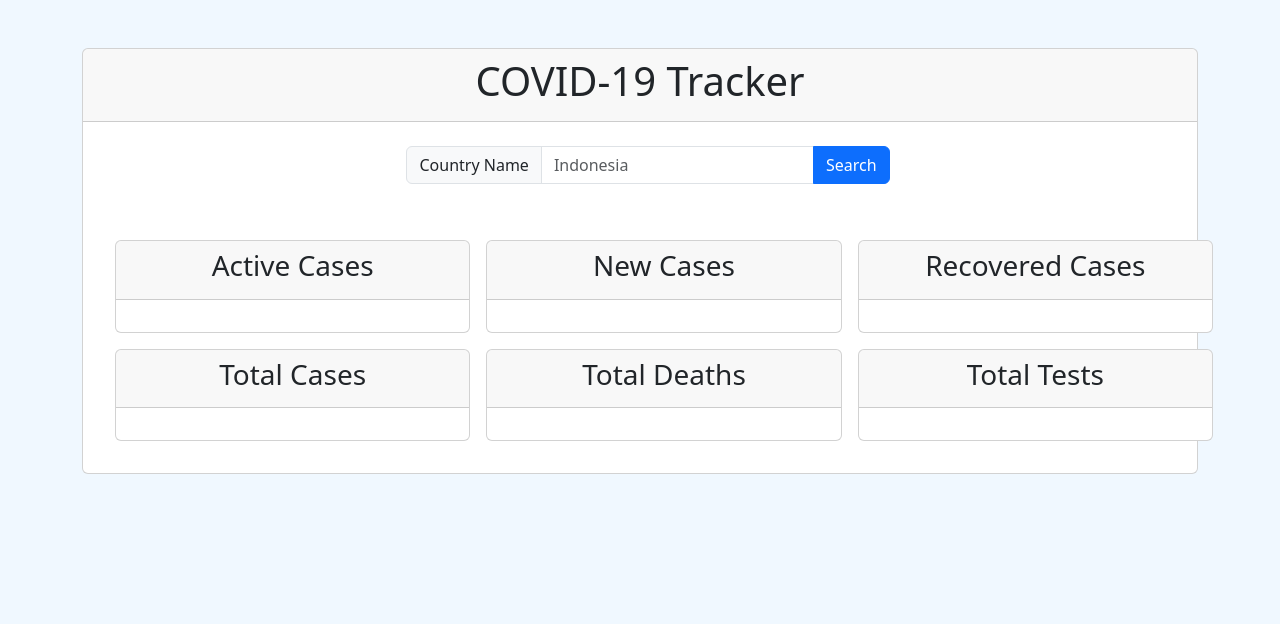
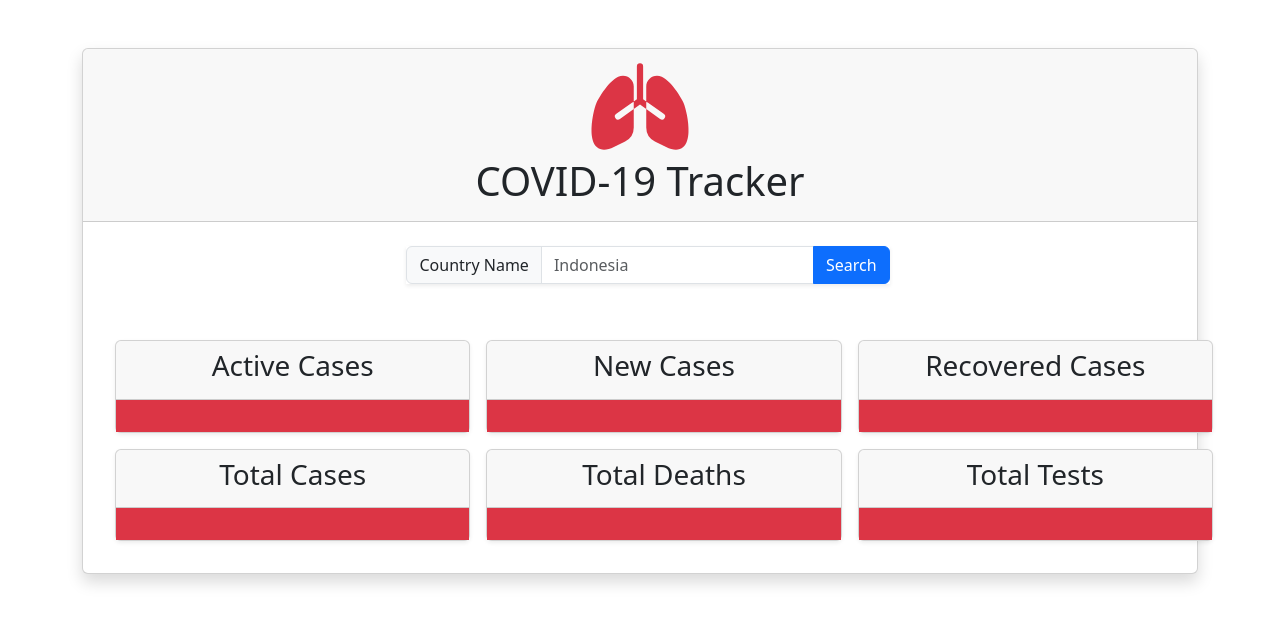
Before and after one commit to iqbal-ap/Assignment4H8_Iqbal_Ardy_Putra, a plain HTML site: page index.html in a window 1280 px wide. Drawn offline with nearby package versions, Linux system fonts and the light colour scheme; no server answers.

Commit message:
add styling

```diff
--- a/index.html
+++ b/index.html
@@ -7,19 +7,24 @@
     <title>Landing Page</title>
     <link href="https://cdn.jsdelivr.net/npm/bootstrap@5.3.2/dist/css/bootstrap.min.css" rel="stylesheet"
         integrity="sha384-T3c6CoIi6uLrA9TneNEoa7RxnatzjcDSCmG1MXxSR1GAsXEV/Dwwykc2MPK8M2HN" crossorigin="anonymous">
+    <link rel="stylesheet" href="https://cdn.jsdelivr.net/npm/bootstrap-icons@1.11.3/font/bootstrap-icons.min.css">
 </head>
 
-<body style="background-color: aliceblue;">
+<body class="bg-white">
     <section class="vh-100">
         <div class="container h-100 py-5">
-            <div class="card" >
+            <div class="card shadow">
                 <div class="card-header text-center">
+                    <svg xmlns="http://www.w3.org/2000/vg" width="100" height="100" class="bi bi-lungs-fill" viewBox="0 0 16 16" style="fill: rgb(220,53,69)">
+                        <path
+                            d="M8 1a.5.5 0 0 1 .5.5v5.243L9 7.1V4.72C9 3.77 9.77 3 10.72 3c.524 0 1.023.27 1.443.592.431.332.847.773 1.216 1.229.736.908 1.347 1.946 1.58 2.48.176.405.393 1.16.556 2.011.165.857.283 1.857.24 2.759-.04.867-.232 1.79-.837 2.33-.67.6-1.622.556-2.741-.004l-1.795-.897A2.5 2.5 0 0 1 9 11.264V8.329l-1-.715-1 .715V7.214c-.1 0-.202.03-.29.093l-2.5 1.786a.5.5 0 1 0 .58.814L7 8.329v2.935A2.5 2.5 0 0 1 5.618 13.5l-1.795.897c-1.12.56-2.07.603-2.741.004-.605-.54-.798-1.463-.838-2.33-.042-.902.076-1.902.24-2.759.164-.852.38-1.606.558-2.012.232-.533.843-1.571 1.579-2.479.37-.456.785-.897 1.216-1.229C4.257 3.27 4.756 3 5.28 3 6.23 3 7 3.77 7 4.72V7.1l.5-.357V1.5A.5.5 0 0 1 8 1m3.21 8.907a.5.5 0 1 0 .58-.814l-2.5-1.786A.5.5 0 0 0 9 7.214V8.33z" />
+                    </svg>
                     <h1 class="card-title">COVID-19 Tracker</h2>
                 </div>
                 <div class="card-body">
                     <div class="d-flex flex-row justify-content-center">
                         <form>
-                            <div class="input-group m-2">
+                            <div class="input-group m-2 shadow-sm">
                                 <span class="input-group-text" id="inputGroup-sizing-default">Country Name</span>
                                 <input type="text" class="form-control" id="input-country" placeholder="Indonesia">
                                 <button type="submit" class="btn btn-primary">Search</button>
@@ -29,53 +34,53 @@
                 </div>
                 <div class="card-body m-2">
                     <div class="d-flex flex-row justify-content-evenly text-center text-break">
-                        <div class="col-4 card m-2">
+                        <div class="col-4 card m-2 shadow-sm">
                             <div class="card-header">
                                 <h3 class="card-title">Active Cases</h3>
                             </div>
-                            <div class="card-body">
+                            <div class="card-body bg-danger text-white">
                                 <p class="card-text" style="font-size: x-large;" id="active-cases"></p>
                             </div>
                         </div>
-                        <div class="col-4 card m-2">
+                        <div class="col-4 card m-2 shadow-sm">
                             <div class="card-header">
                                 <h3 class="card-title">New Cases</h3>
                             </div>
-                            <div class="card-body">
+                            <div class="card-body bg-danger text-white">
                                 <p class="card-text" style="font-size: x-large;" id="new-cases"></p>
                             </div>
                         </div>
-                        <div class="col-4 card m-2">
+                        <div class="col-4 card m-2 shadow-sm">
                             <div class="card-header">
                                 <h3 class="card-title">Recovered Cases</h3>
                             </div>
-                            <div class="card-body">
+                            <div class="card-body bg-danger text-white">
                                 <p class="card-text" style="font-size: x-large;" id="recovered-cases"></p>
                             </div>
                         </div>
                     </div>
                     <div class="d-flex flex-row justify-content-evenly text-center text-break">
-                        <div class="col-4 card m-2">
+                        <div class="col-4 card m-2 shadow-sm">
                             <div class="card-header">
                                 <h3 class="card-title">Total Cases</h3>
                             </div>
-                            <div class="card-body">
+                            <div class="card-body bg-danger text-white">
                                 <p class="card-text" style="font-size: x-large;" id="total-cases"></p>
                             </div>
                         </div>
-                        <div class="col-4 card m-2">
+                        <div class="col-4 card m-2 shadow-sm">
                             <div class="card-header">
                                 <h3 class="card-title">Total Deaths</h3>
                             </div>
-                            <div class="card-body">
+                            <div class="card-body bg-danger text-white">
                                 <p class="card-text" style="font-size: x-large;" id="total-deaths"></p>
                             </div>
                         </div>
-                        <div class="col-4 card m-2">
+                        <div class="col-4 card m-2 shadow-sm">
                             <div class="card-header">
                                 <h3 class="card-title">Total Tests</h3>
                             </div>
-                            <div class="card-body">
+                            <div class="card-body bg-danger text-white">
                                 <p class="card-text" style="font-size: x-large;" id="total-tests"></p>
                             </div>
                         </div>
```
